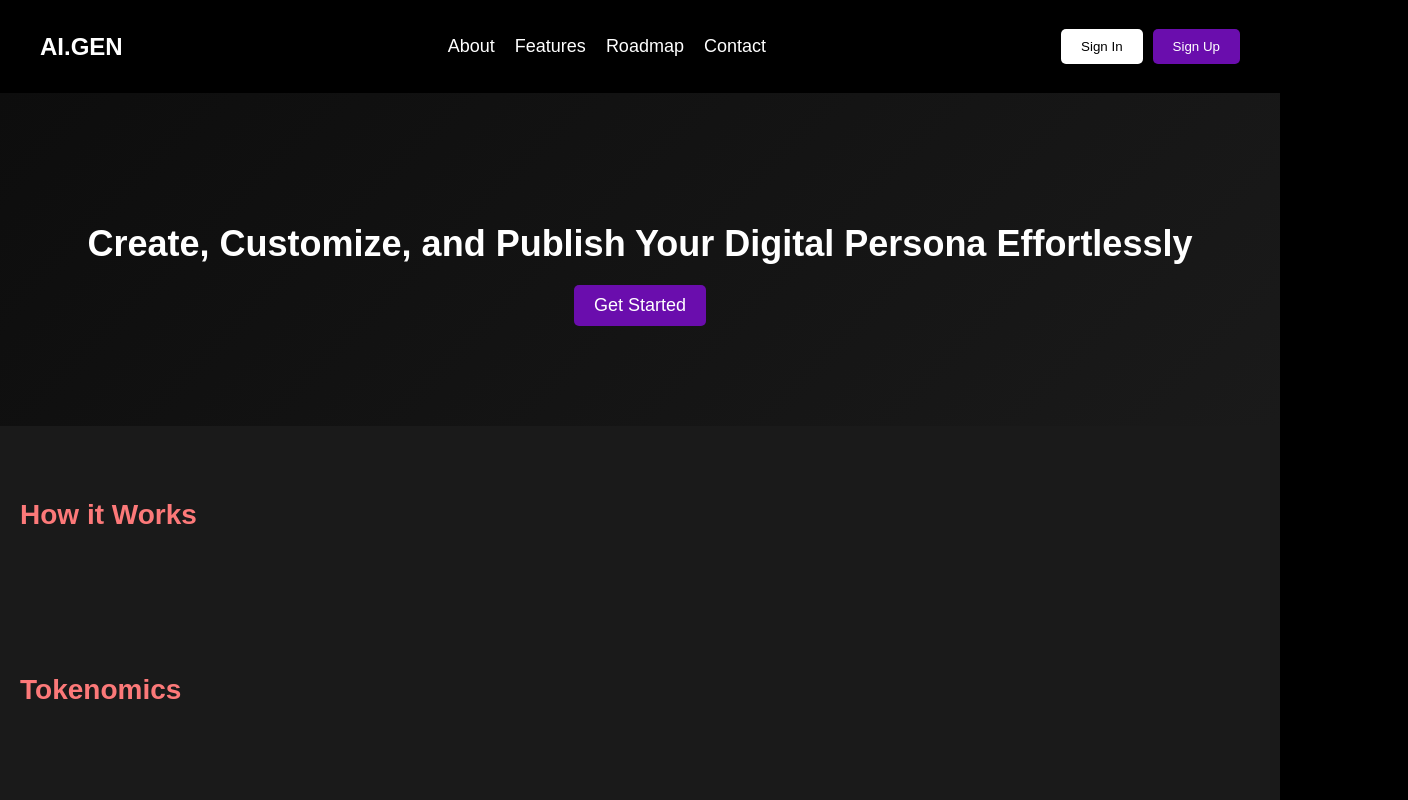
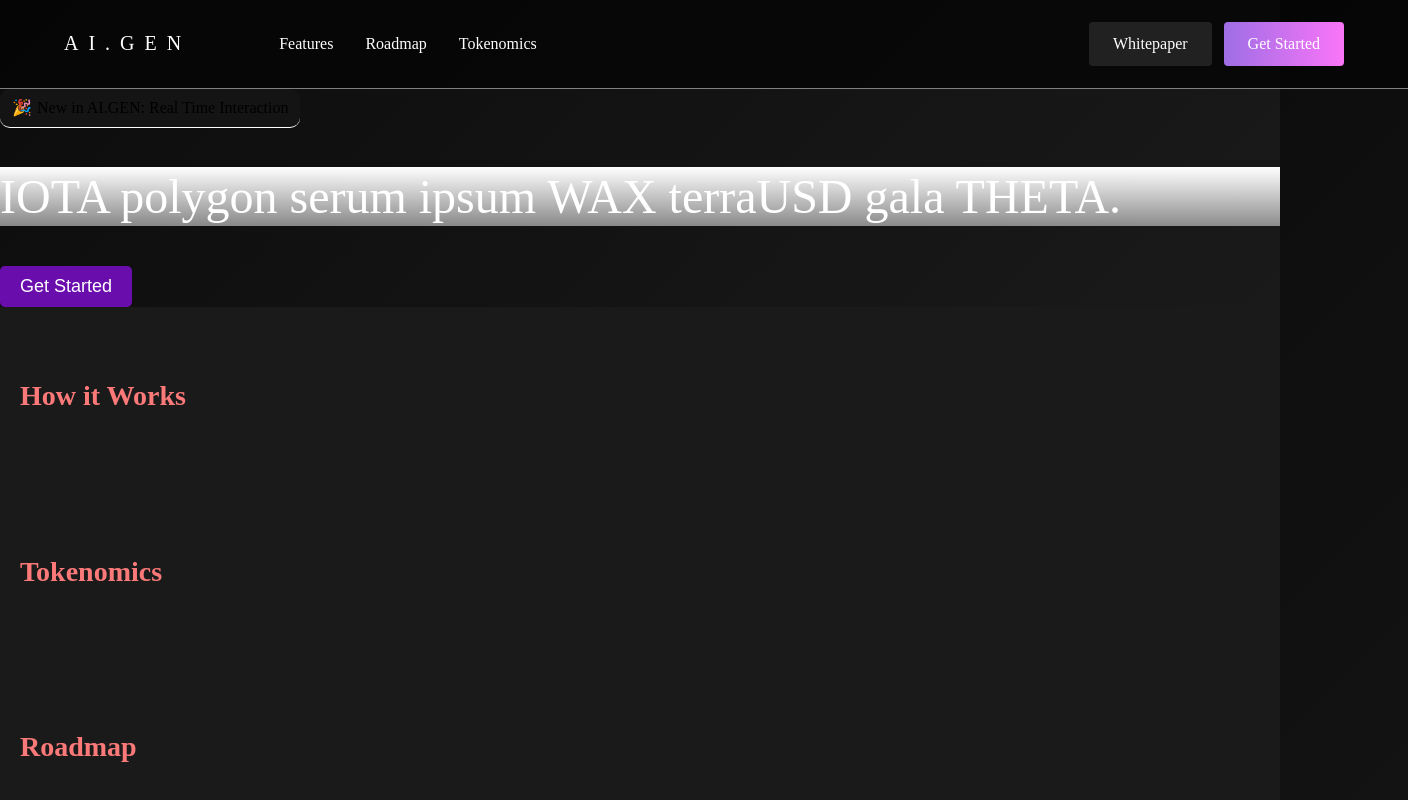
Before and after one commit to Adarsh-ch/AdarshChaturvedi-FrontendDeveloper, a React (Vite) app: page / in a window 1280 px wide. Shown: the top 800 px of the page, 1408 px wide, since content can reach past the window. Built offline with nearby package versions, Linux system fonts and the light colour scheme.

Commit message:
nav bar and work on hero section

```diff
--- a/src/components/ Header.jsx
+++ b/src/components/ Header.jsx
@@ -3,18 +3,20 @@
 const Header = () => {
   return (
     <header className="header">
+      <div className="header-div">
       <div className="logo">AI.GEN</div>
       <nav className="nav">
         <ul>
-          <li><a href="#about">About</a></li>
+          {/* <li><a href="#about">About</a></li> */}
           <li><a href="#features">Features</a></li>
           <li><a href="#roadmap">Roadmap</a></li>
-          <li><a href="#contact">Contact</a></li>
+          <li><a href="#Tokenomics">Tokenomics</a></li>
         </ul>
       </nav>
+      </div>
       <div className="buttons">
-        <button>Sign In</button>
-        <button>Sign Up</button>
+        <button>Whitepaper</button>
+        <button>Get Started</button>
       </div>
     </header>
   );
--- a/src/components/HeroSection.jsx
+++ b/src/components/HeroSection.jsx
@@ -3,8 +3,17 @@
 const HeroSection = () => {
   return (
     <section className="hero">
-      <h1>Create, Customize, and Publish Your Digital Persona Effortlessly</h1>
+      <div className='hero-div1'>
+        <button><span>🎉</span><span>New in AI.GEN: Real Time Interaction</span></button>
+      <h1>IOTA polygon serum ipsum WAX terraUSD gala THETA.</h1>
       <button>Get Started</button>
+      </div>
+      <div className='hero-div2'>
+        <div></div>
+        <div></div>
+        <div></div>
+      </div>
+
     </section>
   );
 };
--- a/src/index.css
+++ b/src/index.css
@@ -1,9 +1,9 @@
 
 body {
   margin: 0;
-  font-family: 'Arial', sans-serif;
-  background-color: #000;
+  padding: 0;
   color: #fc7979;
+  background: linear-gradient(135deg, #0d0d0d, #1a1a1a);
 }
 
 /* Header Styles */
@@ -11,64 +11,127 @@
   display: flex;
   justify-content: space-between;
   align-items: center;
-  padding: 20px 40px;
-  background-color: #000;
+  padding: 16px 64px;
+ width: 100%;
+  max-width: 1440px;
+  margin: auto;
+  margin-bottom: 0px;
+  border-bottom: 1px solid gray;
+  /* background: #00000099; */
+  background-color: rgba(0, 0, 0, 0.6);
+
+
+
 }
+.header-div{
+  display: flex;
+  justify-content: center;
+  align-items: center;
+  gap: 48px;
 
+}
+.nav a{
+  font-family: Outfit;
+  font-size: 16px;
+  font-weight: 400;
+  line-height: 24px;
+  text-align: left;
+  text-decoration: none;
+  color: #fff;
+}
+nav ul{
+  display: flex;
+  gap: 32px;
+  list-style: none;
+}
 .logo {
   font-size: 24px;
   font-weight: bold;
   color: #fff;
+  font-family: Outfit;
+  font-size: 20px;
+  font-weight: 500;
+  line-height: 25.2px;
+  letter-spacing: 0.5em;
+  text-align: left;
+
 }
 
-.nav ul {
-  list-style: none;
+
+.buttons{
   display: flex;
-  gap: 20px;
-}
-
-.nav a {
-  text-decoration: none;
-  color: #fff;
-  font-size: 18px;
+  gap: 12px;
 }
 
 .buttons button {
-  margin-left: 10px;
-  padding: 10px 20px;
-  border: none;
-  border-radius: 5px;
-  cursor: pointer;
+
+  padding:12.7px 24px;
+  font-family: Outfit;
+font-size: 16px;
+font-weight: 500;
+
+text-align: center;
+border-radius: 4px;
+
 }
 
 .buttons button:first-child {
-  background-color: #fff;
-  color: #000;
+
+  background-color: rgba(255, 255, 255, 0.1);
+  color: white;
+  border: none;
+
 }
 
 .buttons button:last-child {
-  background-color: #6a0dad;
+  border: none;
   color: #fff;
+  background: linear-gradient(90deg, #9E6EE5 0%, #FA75F8 100%);
+
 }
 
 /* Hero Section Styles */
 .hero {
-  display: flex;
-  flex-direction: column;
-  align-items: center;
-  justify-content: center;
-  text-align: center;
-  padding: 100px 20px;
+
   background: linear-gradient(135deg, #0d0d0d, #1a1a1a);
+  height: auto;
+  width: 100%;
+  max-width: 1568px;
+  margin: auto;
+  margin-top: 0px;
   color: #fff;
 }
+.hero-div1>button:nth-child(1){
+ padding: 6.75px 12px;
+ display: flex;
+ gap: 5px;
+  background: linear-gradient(94.15deg, rgba(93, 93, 93, 0.3) 0%, rgba(171, 171, 171, 0.15) 100%);
+  border: none;
+  border-radius: 10px;
+  background: #141414;
+  /* background: radial-gradient(42% 50% at 50% 50%, rgba(255, 255, 255, 0.6) 0%, rgba(171, 171, 171, 0) 100%); */
+  border-bottom: 0.5px solid white;
+}
+.hero-div1 span{
+  font-family: Outfit;
+font-size: 16px;
+font-weight: 400;
+line-height: 24px;
+text-align: left;
 
+}
 .hero h1 {
-  font-size: 36px;
-  margin-bottom: 20px;
+  font-family: Outfit;
+  font-size: 48px;
+  font-weight: 500;
+  line-height: 59px;
+  text-align: left;
+  background: linear-gradient(180deg, #FFFFFF 0%, rgba(255, 255, 255, 0.5) 100%);
+
+
 }
 
-.hero button {
+.hero button:nth-of-type(2) {
   padding: 10px 20px;
   font-size: 18px;
   background-color: #6a0dad;
```
